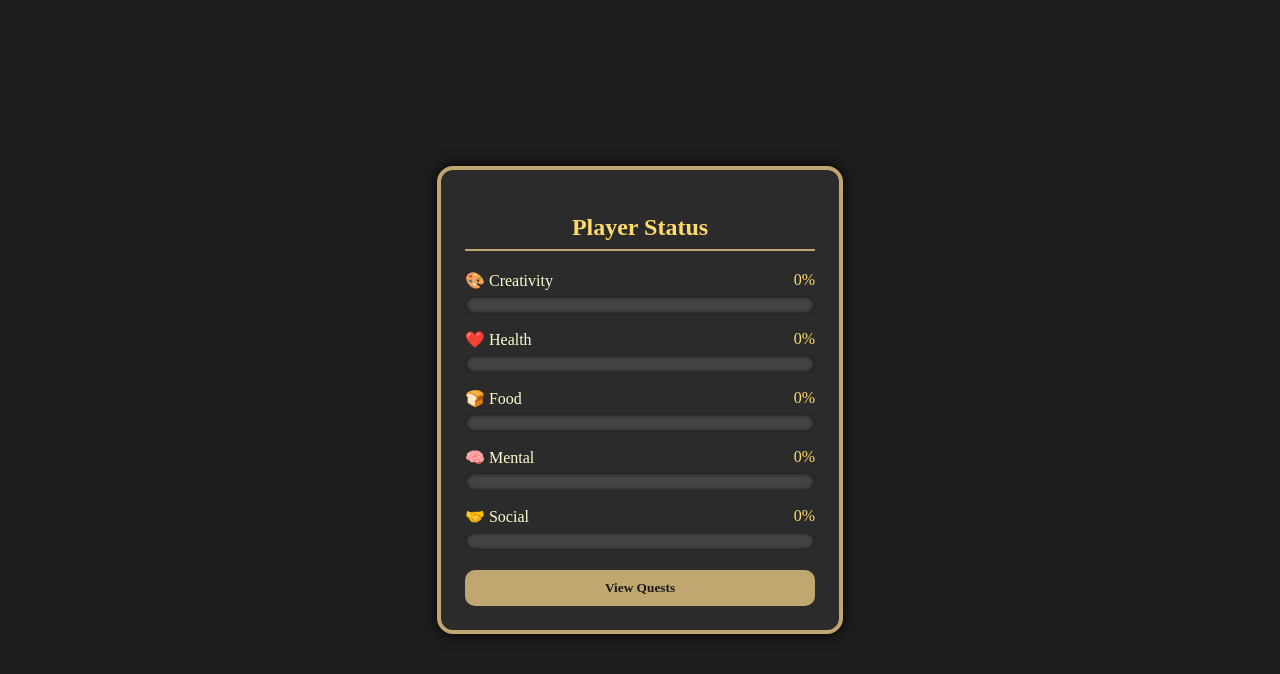
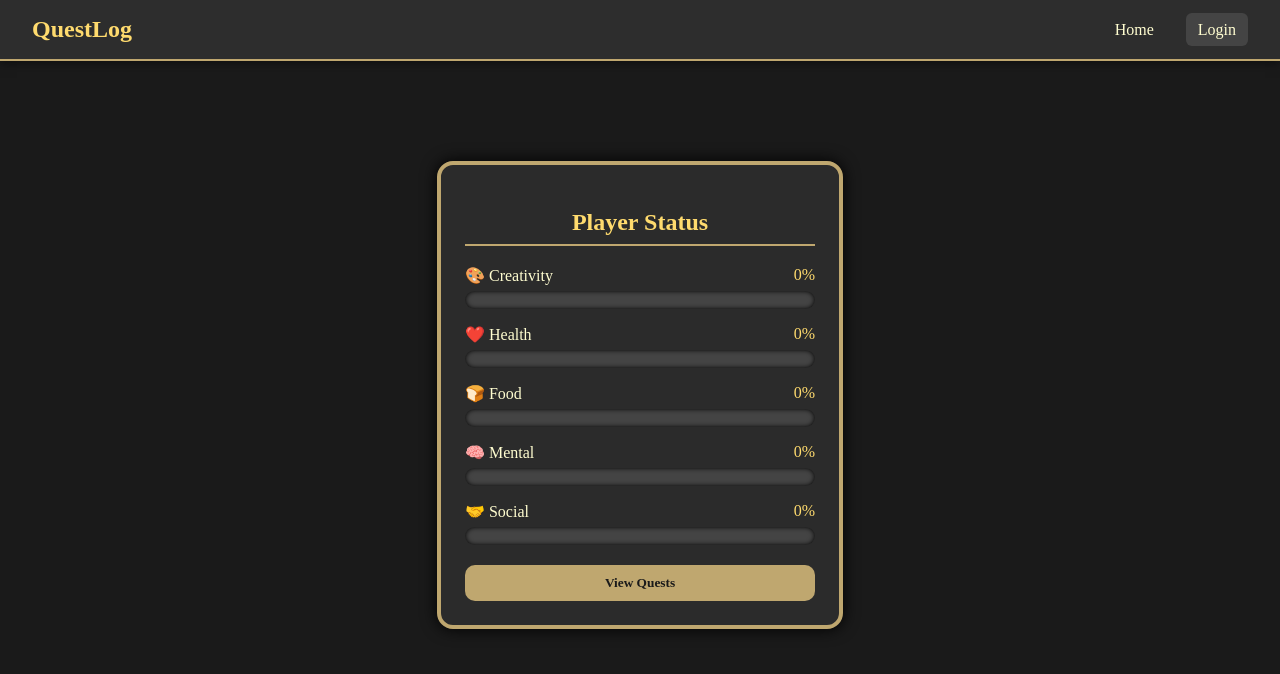
Before and after one commit to FreddyAkpoly/LevelUpLife, a website: page status.html in a window 1280 px wide. Drawn offline with Linux system fonts and the light colour scheme; files whose address does not match are found by name.

Commit message:
added a main page

```diff
--- a/public/css/login.css
+++ b/public/css/login.css
@@ -1,13 +1,21 @@
 body {
-    background-color: #1a1a1a;
-    color: #fffdd0;
-    font-family: 'Papyrus', 'Fantasy', serif;
-    display: flex;
-    justify-content: center;
-    align-items: center;
-    height: 100vh;
-    margin: 0;
-  }
+  background-color: #1a1a1a;
+  font-family: 'Papyrus', 'Fantasy', serif;
+  color: #fffdd0;
+  margin: 0;
+  padding: 0;
+}
+
+.login-container {
+  max-width: 400px;
+  margin: 100px auto 0 auto; /* push it down from the navbar */
+  padding: 24px;
+  background-color: #2d2d2d;
+  border: 4px solid #bfa76f;
+  border-radius: 16px;
+  box-shadow: 0 0 20px #000;
+}
+
 
   .login-container {
     background-color: #2d2d2d;
@@ -64,3 +72,42 @@ body {
     color: #ff6b6b;
     text-align: center;
   }
+
+  .navbar {
+    background-color: #2d2d2d;
+    display: flex;
+    justify-content: space-between;
+    align-items: center;
+    padding: 16px 32px;
+    border-bottom: 2px solid #bfa76f;
+    box-shadow: 0 2px 10px rgba(0, 0, 0, 0.5);
+  }
+
+  .navbar-logo {
+    font-size: 24px;
+    font-weight: bold;
+    color: #ffdb6e;
+    font-family: 'Papyrus', 'Fantasy', serif;
+  }
+
+  .navbar-links {
+    list-style: none;
+    display: flex;
+    gap: 20px;
+    margin: 0;
+    padding: 0;
+  }
+
+  .navbar-links a {
+    text-decoration: none;
+    color: #fffdd0;
+    font-size: 16px;
+    padding: 8px 12px;
+    border-radius: 6px;
+    transition: background-color 0.3s;
+  }
+
+  .navbar-links a:hover,
+  .navbar-links a.active {
+    background-color: #444;
+  }
--- /dev/null
+++ b/public/css/main.css
@@ -0,0 +1,114 @@
+/* General page styling */
+body {
+    background-color: #1a1a1a;
+    font-family: 'Papyrus', 'Fantasy', serif;
+    color: #fffdd0;
+    margin: 0;
+    padding: 0;
+}
+
+/* Navigation Bar */
+.navbar {
+    background-color: #2d2d2d;
+    display: flex;
+    justify-content: space-between;
+    align-items: center;
+    padding: 16px 32px;
+    border-bottom: 2px solid #bfa76f;
+    box-shadow: 0 2px 10px rgba(0, 0, 0, 0.5);
+}
+
+.navbar-logo {
+    font-size: 24px;
+    font-weight: bold;
+    color: #ffdb6e;
+}
+
+.navbar-links {
+    list-style: none;
+    display: flex;
+    gap: 20px;
+    margin: 0;
+    padding: 0;
+}
+
+.navbar-links a {
+    text-decoration: none;
+    color: #fffdd0;
+    font-size: 16px;
+    padding: 8px 12px;
+    border-radius: 6px;
+    transition: background-color 0.3s;
+}
+
+.navbar-links a:hover {
+    background-color: #444;
+}
+
+/* Hero Section */
+.hero-section {
+    text-align: center;
+    padding: 100px 20px;
+    background-image: linear-gradient(rgba(29, 29, 29, 0.9), rgba(29, 29, 29, 0.9)), url('/images/hero-bg.jpg');
+    background-size: cover;
+    background-position: center;
+    color: #ffdb6e;
+}
+
+.hero-section h1 {
+    font-size: 48px;
+    margin-bottom: 20px;
+}
+
+.hero-section p {
+    font-size: 20px;
+    margin-bottom: 30px;
+    color: #fffdd0;
+}
+
+.cta-btn {
+    background-color: #bfa76f;
+    color: #1a1a1a;
+    padding: 12px 24px;
+    font-size: 16px;
+    font-weight: bold;
+    text-decoration: none;
+    border-radius: 10px;
+    transition: background-color 0.3s;
+    display: inline-block;
+}
+
+.cta-btn:hover {
+    background-color: #ffdb6e;
+}
+
+/* Features Section */
+.features {
+    display: flex;
+    flex-wrap: wrap;
+    justify-content: center;
+    padding: 60px 20px;
+    background-color: #2d2d2d;
+}
+
+.feature-card {
+    background-color: #1a1a1a;
+    border: 2px solid #bfa76f;
+    border-radius: 16px;
+    padding: 24px;
+    margin: 16px;
+    width: 280px;
+    text-align: center;
+    box-shadow: 0 0 12px rgba(0, 0, 0, 0.6);
+}
+
+.feature-card h2 {
+    font-size: 22px;
+    color: #ffdb6e;
+    margin-bottom: 10px;
+}
+
+.feature-card p {
+    font-size: 16px;
+    color: #fffdd0;
+}
--- a/public/css/quests.css
+++ b/public/css/quests.css
@@ -1,19 +1,18 @@
-/* General page styling */
+
+
 body {
     background-color: #1a1a1a;
     font-family: 'Papyrus', 'Fantasy', serif;
     color: #fffdd0;
-    padding: 40px;
-    display: flex;
-    justify-content: center;
-    align-items: center;
-    height: 100vh;
     margin: 0;
-}
+    padding: 0;
+  }
+
 
 /* Quest Window Styling */
 .quest-window {
     border: 4px solid #bfa76f;
+    margin: 100px auto 0 auto; /* push it down from the navbar */
     border-radius: 16px;
     padding: 24px;
     width: 400px;
@@ -91,3 +90,42 @@ body {
 .top-left:hover {
     background-color: #555;
 }
+
+.navbar {
+    background-color: #2d2d2d;
+    display: flex;
+    justify-content: space-between;
+    align-items: center;
+    padding: 16px 32px;
+    border-bottom: 2px solid #bfa76f;
+    box-shadow: 0 2px 10px rgba(0, 0, 0, 0.5);
+  }
+
+  .navbar-logo {
+    font-size: 24px;
+    font-weight: bold;
+    color: #ffdb6e;
+    font-family: 'Papyrus', 'Fantasy', serif;
+  }
+
+  .navbar-links {
+    list-style: none;
+    display: flex;
+    gap: 20px;
+    margin: 0;
+    padding: 0;
+  }
+
+  .navbar-links a {
+    text-decoration: none;
+    color: #fffdd0;
+    font-size: 16px;
+    padding: 8px 12px;
+    border-radius: 6px;
+    transition: background-color 0.3s;
+  }
+
+  .navbar-links a:hover,
+  .navbar-links a.active {
+    background-color: #444;
+  }
--- a/public/css/status.css
+++ b/public/css/status.css
@@ -1,18 +1,16 @@
 body {
-    background-color: #1e1e1e;
+    background-color: #1a1a1a;
+    font-family: 'Papyrus', 'Fantasy', serif;
     color: #fffdd0;
-    font-family: 'Papyrus', 'Fantasy', serif;
-    display: flex;
-    justify-content: center;
-    align-items: center;
-    height: 100vh;
     margin: 0;
+    padding: 0;
 }
 
 .status-page {
     width: 350px;
     background-color: #2b2b2b;
     border: 4px solid #bfa76f;
+    margin: 100px auto 0 auto; /* push it down from the navbar */
     border-radius: 16px;
     box-shadow: 0 0 16px #000;
     padding: 24px;
@@ -89,3 +87,81 @@ body {
   .bar {
     position: relative;
   }
+
+  .navbar {
+    background-color: #2d2d2d;
+    display: flex;
+    justify-content: space-between;
+    align-items: center;
+    padding: 16px 32px;
+    border-bottom: 2px solid #bfa76f;
+    box-shadow: 0 2px 10px rgba(0, 0, 0, 0.5);
+  }
+
+  .navbar-logo {
+    font-size: 24px;
+    font-weight: bold;
+    color: #ffdb6e;
+    font-family: 'Papyrus', 'Fantasy', serif;
+  }
+
+  .navbar-links {
+    list-style: none;
+    display: flex;
+    gap: 20px;
+    margin: 0;
+    padding: 0;
+  }
+
+  .navbar-links a {
+    text-decoration: none;
+    color: #fffdd0;
+    font-size: 16px;
+    padding: 8px 12px;
+    border-radius: 6px;
+    transition: background-color 0.3s;
+  }
+
+  .navbar-links a:hover,
+  .navbar-links a.active {
+    background-color: #444;
+  }
+
+  .navbar {
+    background-color: #2d2d2d;
+    display: flex;
+    justify-content: space-between;
+    align-items: center;
+    padding: 16px 32px;
+    border-bottom: 2px solid #bfa76f;
+    box-shadow: 0 2px 10px rgba(0, 0, 0, 0.5);
+  }
+
+  .navbar-logo {
+    font-size: 24px;
+    font-weight: bold;
+    color: #ffdb6e;
+    font-family: 'Papyrus', 'Fantasy', serif;
+  }
+
+  .navbar-links {
+    list-style: none;
+    display: flex;
+    gap: 20px;
+    margin: 0;
+    padding: 0;
+  }
+
+  .navbar-links a {
+    text-decoration: none;
+    color: #fffdd0;
+    font-size: 16px;
+    padding: 8px 12px;
+    border-radius: 6px;
+    transition: background-color 0.3s;
+  }
+
+  .navbar-links a:hover,
+  .navbar-links a.active {
+    background-color: #444;
+  }
--- a/public/quests.js
+++ b/public/quests.js
@@ -26,9 +26,9 @@ const userID = pathParts[pathParts.length - 1];
     window.location.href = `/status/${userID}`;
   };
 
-  document.getElementById("back_to_login").onclick = async function () {
-    window.location.href = `/`;
-  };
+  // document.getElementById("back_to_login").onclick = async function () {
+  //   window.location.href = `/`;
+  // };
 
 
   fetch('/api/quests')
--- a/server.js
+++ b/server.js
@@ -49,6 +49,10 @@ app.get('/quests/:username', (req, res) => {
 });
 
 app.get('/', (req, res) => {
+    res.sendFile(path.join(__dirname, 'main.html'));
+});
+
+app.get('/login', (req, res) => {
     res.sendFile(path.join(__dirname, 'login.html'));
 });
 
--- a/status.html
+++ b/status.html
@@ -7,6 +7,13 @@
     <link rel="stylesheet" href="/css/status.css">
 </head>
 <body>
+    <nav class="navbar">
+        <div class="navbar-logo">QuestLog</div>
+        <ul class="navbar-links">
+          <li><a href="/">Home</a></li>
+          <li><a href="/login" class="active">Login</a></li>
+        </ul>
+      </nav>
 
 <div class="status-page">
     <h2>Player Status</h2>
```
Also changed, not shown: login.html (+9 -1 lines), main.html (added, +41 -0 lines), quests.html (+7 -2 lines).
